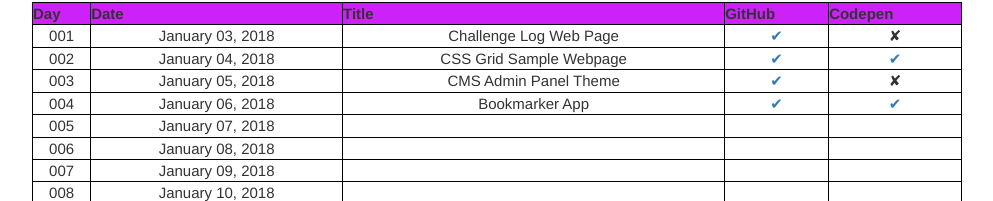
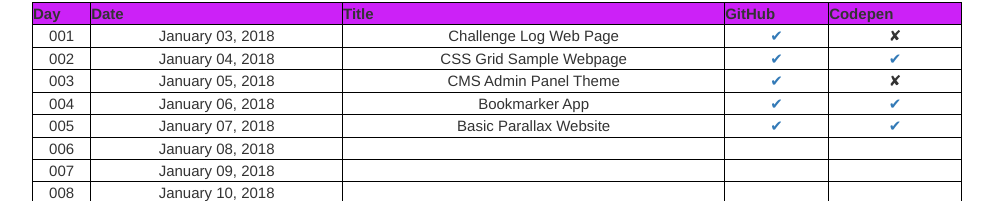
Before and after one commit to khudania/Challenge-log-webpage, a plain HTML site: page 100daysofcode.html in a window 1280 px wide. Shown: the part 93-294 px from the top of the page, without its empty margins (143-1136 px from the left). Drawn offline with nearby package versions, Linux system fonts and the light colour scheme.

Commit message:
Update 100daysofcode.html

```diff
--- a/100daysofcode.html
+++ b/100daysofcode.html
@@ -64,9 +64,9 @@
         <tr>
             <td>005</td>
             <td>January 07, 2018</td>
-            <td></td>
-            <td></td>
-            <td></td>
+            <td>Basic Parallax Website</td>
+            <td><a href="https://khudania.github.io/basic-parallex-website/">&#10004</a></td>
+            <td><a href="https://codepen.io/hkhudania/full/jYaJqv">&#10004</a></td>
         </tr>
 
 
```
